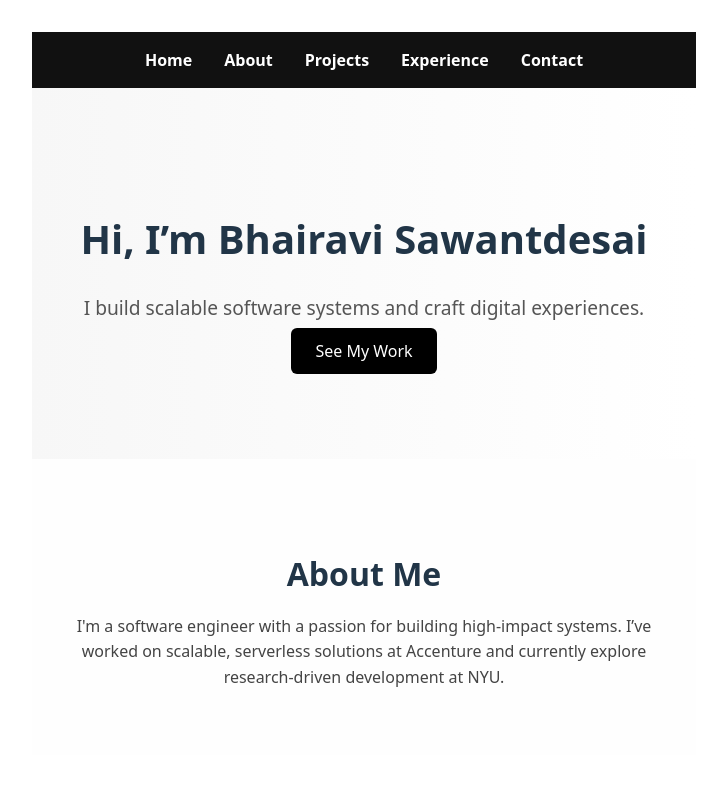
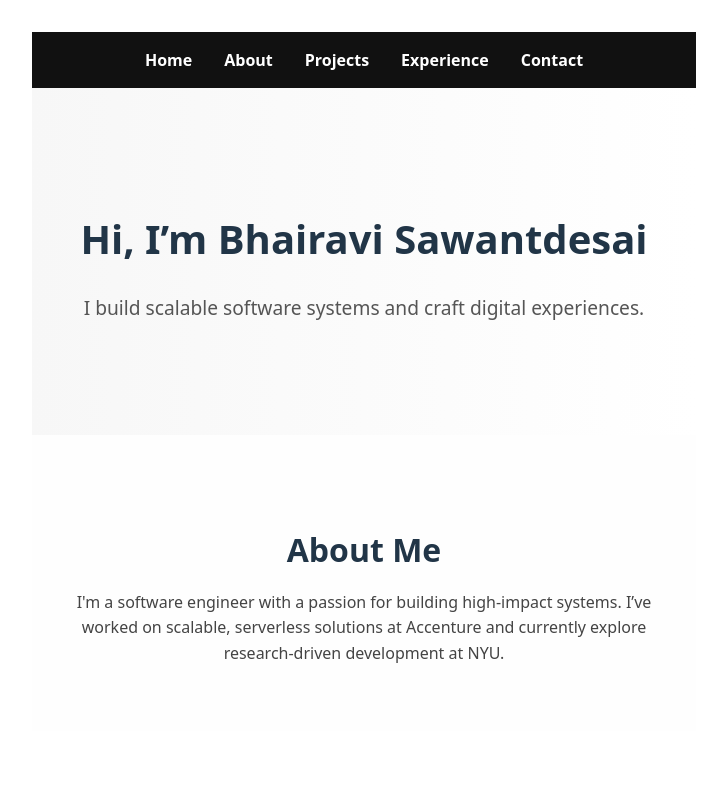
Before and after one commit to BhairaviVSD/bhairavivsd.github.io, a React app: page / in a window 1280 px wide. Shown: the top 800 px of the page, without its empty margins (276-1003 px from the left). Built offline with nearby package versions, Linux system fonts and the light colour scheme; the HTML template or start-up script is replaced by a standard one.

Commit message:
Configuring

```diff
--- a/src/App.jsx
+++ b/src/App.jsx
@@ -9,7 +9,6 @@ import Contact from './components/Contact';
 import Footer from './components/Footer';
 
 function App() {
-  // Scroll to top on initial load
   useEffect(() => {
     window.scrollTo(0, 0);
   }, []);
--- a/src/components/Hero.jsx
+++ b/src/components/Hero.jsx
@@ -8,7 +8,7 @@ export default function Hero() {
         <p className={styles.subheading}>
           I build scalable software systems and craft digital experiences.
         </p>
-        <a href="#projects" className={styles.cta}>See My Work</a>
+        {/* <a href="#projects" className={styles.cta}>See My Work</a> */}
       </div>
     </section>
   );
```
